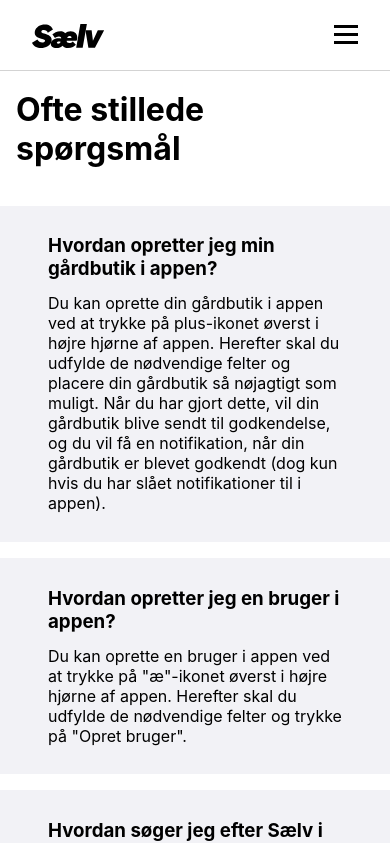
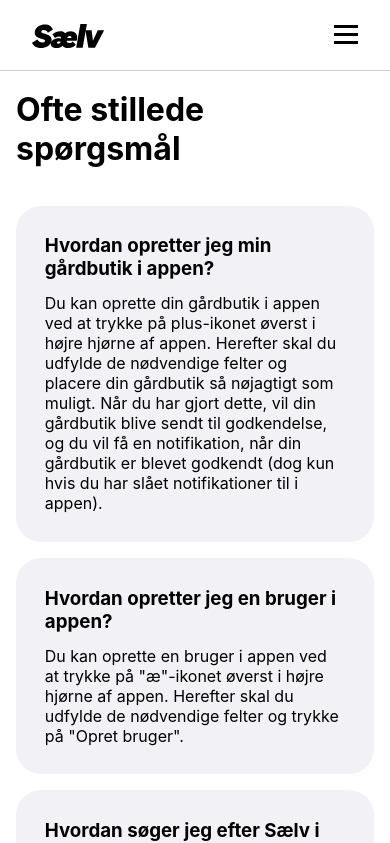
Before and after one commit to krisbork/dk-saelv, a React (Create React App) app: page /faq in a window 390 px wide. Shown: the top 843 px of the page. Built offline with nearby package versions, Linux system fonts and the light colour scheme.

Commit message:
Changed privacy policy and changed other stuff

```diff
--- a/public/index.html
+++ b/public/index.html
@@ -17,6 +17,7 @@
     <link rel="mask-icon" href="%PUBLIC_URL%/safari-pinned-tab.svg" color="#3f4b5c">
     <meta name="msapplication-TileColor" content="#da532c">
     <meta name="theme-color" content="#ffffff">
+    <meta name="apple-itunes-app" content="app-id=6504734959">
     <link rel="manifest" href="%PUBLIC_URL%/manifest.json" />
     <title>Sælv</title>
     <script type="application/ld+json">
@@ -24,31 +25,10 @@
         "@context" : "https://schema.org",
         "@type" : "WebSite",
         "name" : "Sælv",
+        "alternateName": ["Sælv"],
         "description" : "Din guide til tillidsstativer, gårdbutikker, vejboder og genbrug",
         "url" : "https://saelv.dk/"
       }
-    </script>
-    <script type="text/javascript">
-      // Single Page Apps for GitHub Pages
-      // MIT License
-      // https://github.com/rafgraph/spa-github-pages
-      // This script checks to see if a redirect is present in the query string,
-      // converts it back into the correct url and adds it to the
-      // browser's history using window.history.replaceState(...),
-      // which won't cause the browser to attempt to load the new url.
-      // When the single page app is loaded further down in this file,
-      // the correct url will be waiting in the browser's history for
-      // the single page app to route accordingly.
-      (function(l) {
-        if (l.search[1] === '/' ) {
-          var decoded = l.search.slice(1).split('&').map(function(s) {
-            return s.replace(/~and~/g, '&')
-          }).join('?');
-          window.history.replaceState(null, null,
-                  l.pathname.slice(0, -1) + decoded + l.hash
-          );
-        }
-      }(window.location))
     </script>
   </head>
   <body>
--- a/src/components/FaqItem.css
+++ b/src/components/FaqItem.css
@@ -1,7 +1,7 @@
 .faq-item {
     background: #f2f2f6;
     width: 100%;
-    border-radius: 50px;
+    border-radius: 25px;
     padding: 1.8em 3em;
     display: flex;
     flex-direction: column;
@@ -20,6 +20,6 @@
 
 @media only screen and (max-width: 600px) {
     .faq-item {
-        border-radius: 0;
+        padding: 1.8em 1.8em;
     }
 }
--- a/src/pages/faq/Faq.css
+++ b/src/pages/faq/Faq.css
@@ -2,13 +2,3 @@
     gap: 1em;
     padding-inline: 1em;
 }
-
-@media only screen and (max-width: 600px) {
-    .faq-item-container {
-        padding-inline: 0;
-    }
-
-    .faq-item-container h1 {
-        padding-inline: 0.5em;
-    }
-}
--- a/src/pages/privatlivspolitik/Privatlivspolitik.tsx
+++ b/src/pages/privatlivspolitik/Privatlivspolitik.tsx
@@ -35,7 +35,8 @@ function Privatlivspolitik() {
 
                 <li>Placeringsdata</li>
                 <ul>
-                    <li>Når du bruger appen vil den udelukkende spørge om lov til at bruge din placering, til at søge efter indhold i nærheden af dig. Hvis du ikke giver tilladelse, vil appen ikke kunne vise dig indhold i nærheden af dig. Alle søgninger sker ved at lave en geohash af din placering som benyttes til at søge i vores database og gemmes ikke.</li>
+                    <li>Når du bruger appen vil den udelukkende spørge om lov til at bruge din placering, til at vise den på kortet. Hvis du ikke giver tilladelse, vil appen ikke automatisk ændre kortet til at vise området nær dig.</li>
+                    <li>Alle søgninger sker ved at der udregnes en geohash af det synlige område på kortet i appen og denne benyttes til at søge i vores database og gemmes ikke. Den udregnede geohash har ingen direkte forbindelse til din placering.</li>
                     <li>Vi indsamler aldrig data om din placering, hverken præcis eller grov. Det betyder, at vi ikke tracker, hvor du befinder dig, hverken gennem din enhed, netværksforbindelse eller nogen anden metode.</li>
                 </ul>
             </ul>
```
